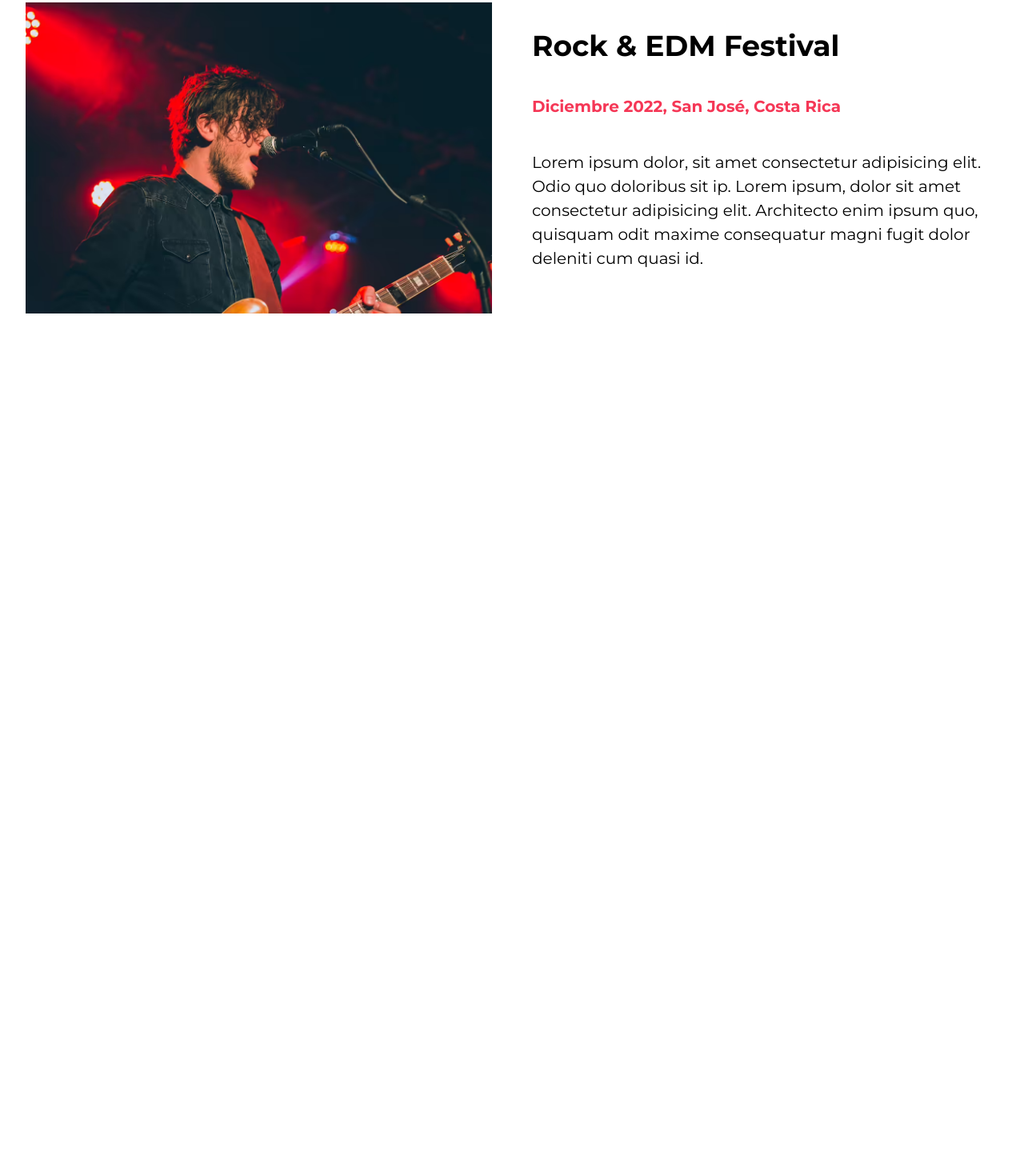
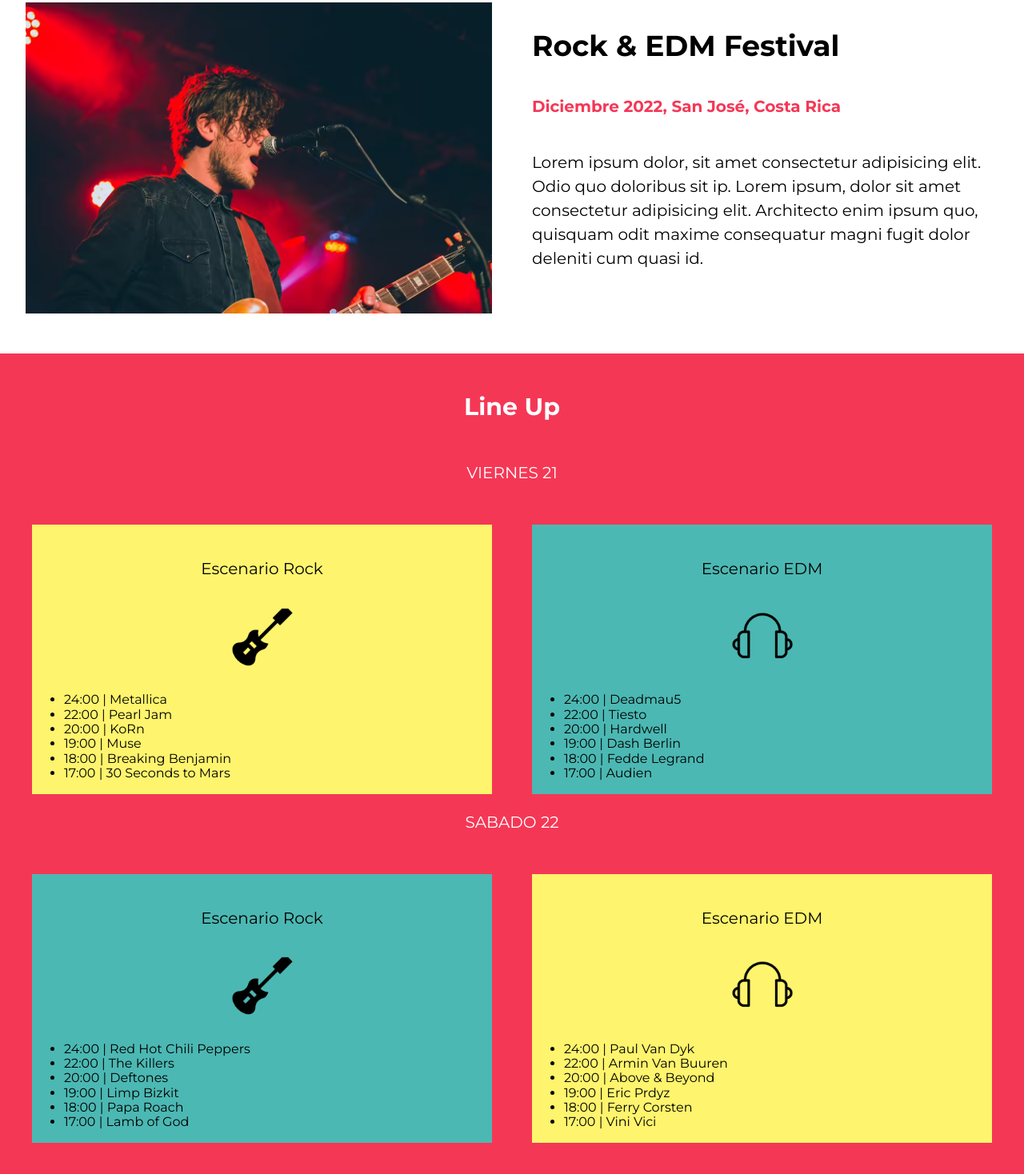
Before and after one commit to Leotheprodu/festivalrock-edm, a website: page index.html in a window 1280 px wide. Shown: the part 773-2241 px from the top of the page at 80% size. Before the commit the page ends 1215 px from the top, so only its background shows below. Drawn offline with Linux system fonts and the light colour scheme.

Commit message:
line up, avanzando

```diff
--- a/index.html
+++ b/index.html
@@ -56,5 +56,114 @@
 
     </section>
 
+    <section class="lineup">
+        <h3>Line Up</h3>
+        <p class="dia">Viernes 21</p>
+        <div class="escenarios-contenedor contenedor">
+            <div class="escenario rock bg-amarillo">
+                <p class="nombre-escenario">Escenario Rock</p>
+                <ul class="calendario">
+                    <li>
+                        24:00 | <span>Metallica</span>
+                    </li>
+                    <li>
+                        22:00 | <span>Pearl Jam</span>
+                    </li>
+                    <li>
+                        20:00 | <span>KoRn</span>
+                    </li>
+                    <li>
+                        19:00 | <span>Muse</span>
+                    </li>
+                    <li>
+                        18:00 | <span>Breaking Benjamin</span>
+                    </li>
+                    <li>
+                        17:00 | <span>30 Seconds to Mars</span>
+                    </li>
+
+                </ul>
+            </div> <!-- .escenario -->
+            <div class="escenario edm bg-verde">
+                <p class="nombre-escenario">Escenario EDM</p>
+                <ul class="calendario">
+                    <li>
+                        24:00 | <span>Deadmau5</span>
+                    </li>
+                    <li>
+                        22:00 | <span>Tïesto</span>
+                    </li>
+                    <li>
+                        20:00 | <span>Hardwell</span>
+                    </li>
+                    <li>
+                        19:00 | <span>Dash Berlin</span>
+                    </li>
+
+                    <li>
+                        18:00 | <span>Fedde Legrand</span>
+                    </li>
+                    <li>
+                        17:00 | <span>Audien</span>
+                    </li>
+
+                </ul>
+            </div> <!-- .escenario -->
+        </div>
+        <p class="dia">Sabado 22</p>
+        <div class="escenarios-contenedor contenedor">
+            <div class="escenario rock bg-verde">
+                <p class="nombre-escenario">Escenario Rock</p>
+                <ul class="calendario">
+                    <li>
+                        24:00 | <span>Red Hot Chili Peppers</span>
+                    </li>
+                    <li>
+                        22:00 | <span>The Killers</span>
+                    </li>
+                    <li>
+                        20:00 | <span>Deftones</span>
+                    </li>
+                    <li>
+                        19:00 | <span>Limp Bizkit</span>
+                    </li>
+
+                    <li>
+                        18:00 | <span>Papa Roach</span>
+                    </li>
+                    <li>
+                        17:00 | <span>Lamb of God</span>
+                    </li>
+
+                </ul>
+            </div> <!-- .escenario -->
+            <div class="escenario edm bg-amarillo">
+                <p class="nombre-escenario">Escenario EDM</p>
+                <ul class="calendario">
+                    <li>
+                        24:00 | <span>Paul Van Dyk</span>
+                    </li>
+                    <li>
+                        22:00 | <span>Armin Van Buuren</span>
+                    </li>
+                    <li>
+                        20:00 | <span>Above & Beyond</span>
+                    </li>
+                    <li>
+                        19:00 | <span>Eric Prdyz</span>
+                    </li>
+
+                    <li>
+                        18:00 | <span>Ferry Corsten</span>
+                    </li>
+                    <li>
+                        17:00 | <span>Vini Vici</span>
+                    </li>
+
+                </ul>
+            </div> <!-- .escenario -->
+        </div>
+    </section>
+
 </body>
 </html>
--- a/src/scss/layout/_index.scss
+++ b/src/scss/layout/_index.scss
@@ -1,3 +1,4 @@
 @forward 'header';
 @forward 'video';
 @forward 'festival';
+@forward 'lineup';
--- /dev/null
+++ b/src/scss/layout/_lineup.scss
@@ -0,0 +1,61 @@
+@use 'base/mixins' as m;
+@use 'base/variables' as v;
+
+
+.lineup {
+    background-color: v.$rosa;
+    padding: 5rem 0;
+
+    h3, p {
+        text-align: center;
+        color: v.$blanco;
+    }
+    .dia {
+        text-transform: uppercase;
+        margin-bottom: 5rem;
+    }
+}
+
+.escenarios-contenedor {
+    @include m.tablet {
+
+        @include m.grid (2,5rem);
+
+    }
+    p {
+        color: v.$negro;
+
+    }
+    .escenario {
+        padding-top: 2rem;
+
+        p{
+
+            &:after {
+                content: '';
+                display: block;
+                width: 20rem;
+                height: 10rem;
+                background-size: 15rem;
+                background-repeat: no-repeat;
+                background-position: center center;
+                margin: 2rem auto 0 auto;
+            }
+        }
+    }
+}
+
+.edm .nombre-escenario:after {
+        background-image: url(../img/icono_edm.png);
+}
+.rock .nombre-escenario:after {
+    background-image: url(../img/icono_rock.png);
+}
+
+.bg-amarillo{
+background-color: v.$amarillo;
+
+}
+.bg-verde {
+    background-color: v.$verde;
+}
```
Also changed, not shown: build/css/app.css, build/css/layout/lineup.css (added).
